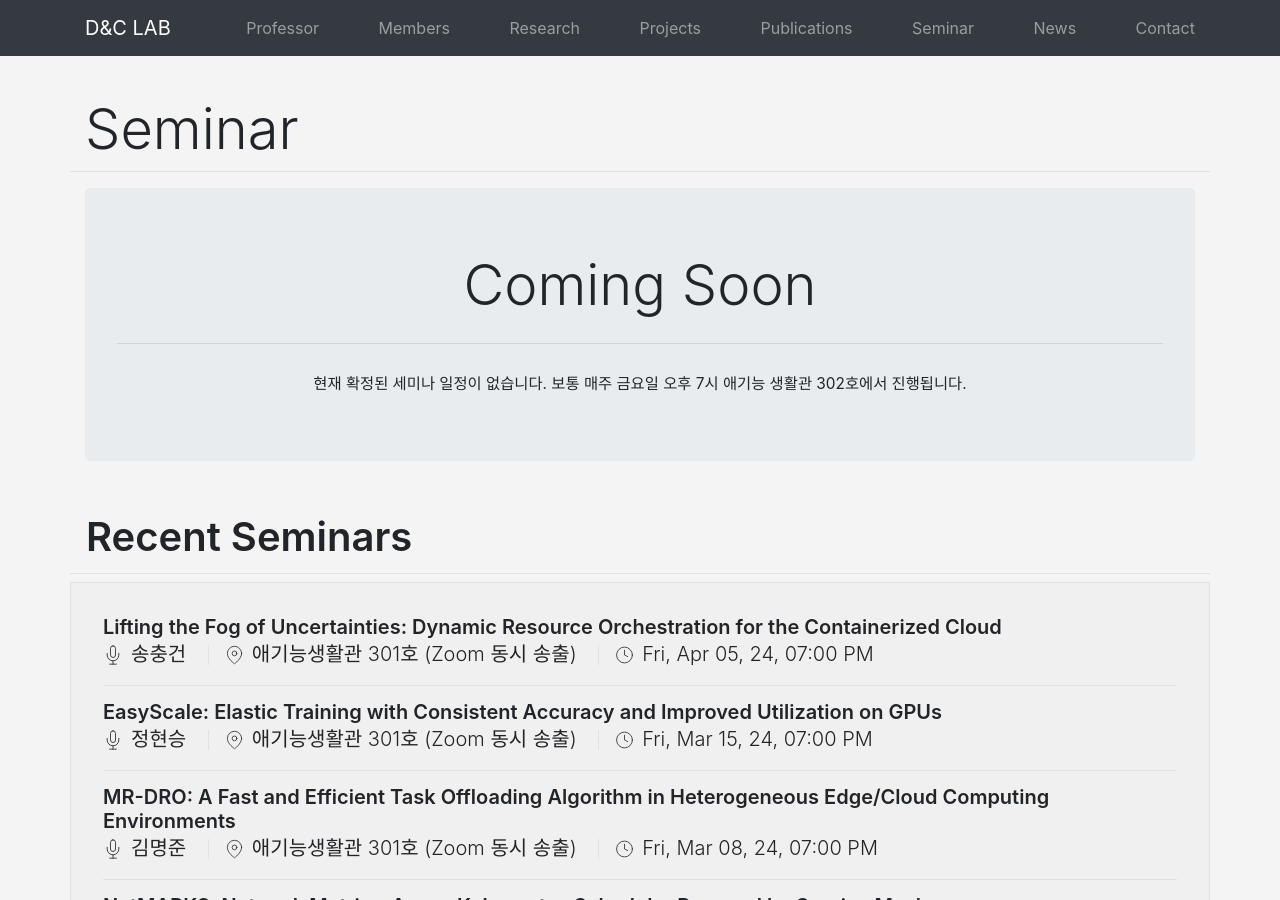
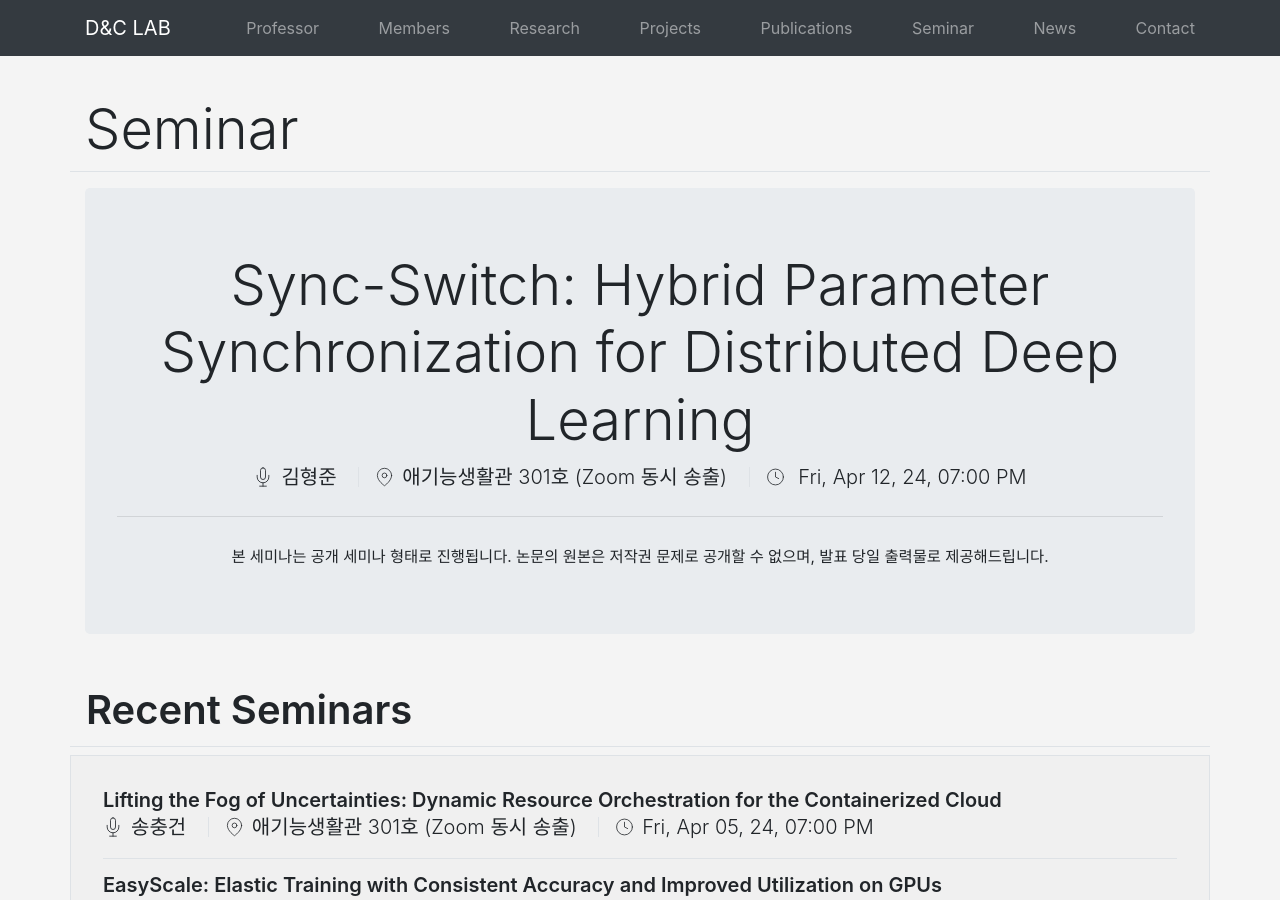
Before and after one commit to KU-Cloud/ku-cloud.github.io, a Jekyll site: the page built from seminar.html, in a window 1280 px wide and 900 px high. Built offline with Jekyll 4.4.1, drawn with Linux system fonts in a browser that asks for light colours.

Commit message:
seminar update

```diff
--- a/_data/seminars.yaml
+++ b/_data/seminars.yaml
@@ -1007,3 +1007,7 @@
   speacker: 송충건
   date: 2024-04-05T19:00:00.000+0900
   location: 애기능생활관 301호 (Zoom 동시 송출)
+- title: 'Sync-Switch: Hybrid Parameter Synchronization for Distributed Deep Learning'
+  speacker: 김형준
+  date: 2024-04-12T19:00:00.000+0900
+  location: 애기능생활관 301호 (Zoom 동시 송출)
```
